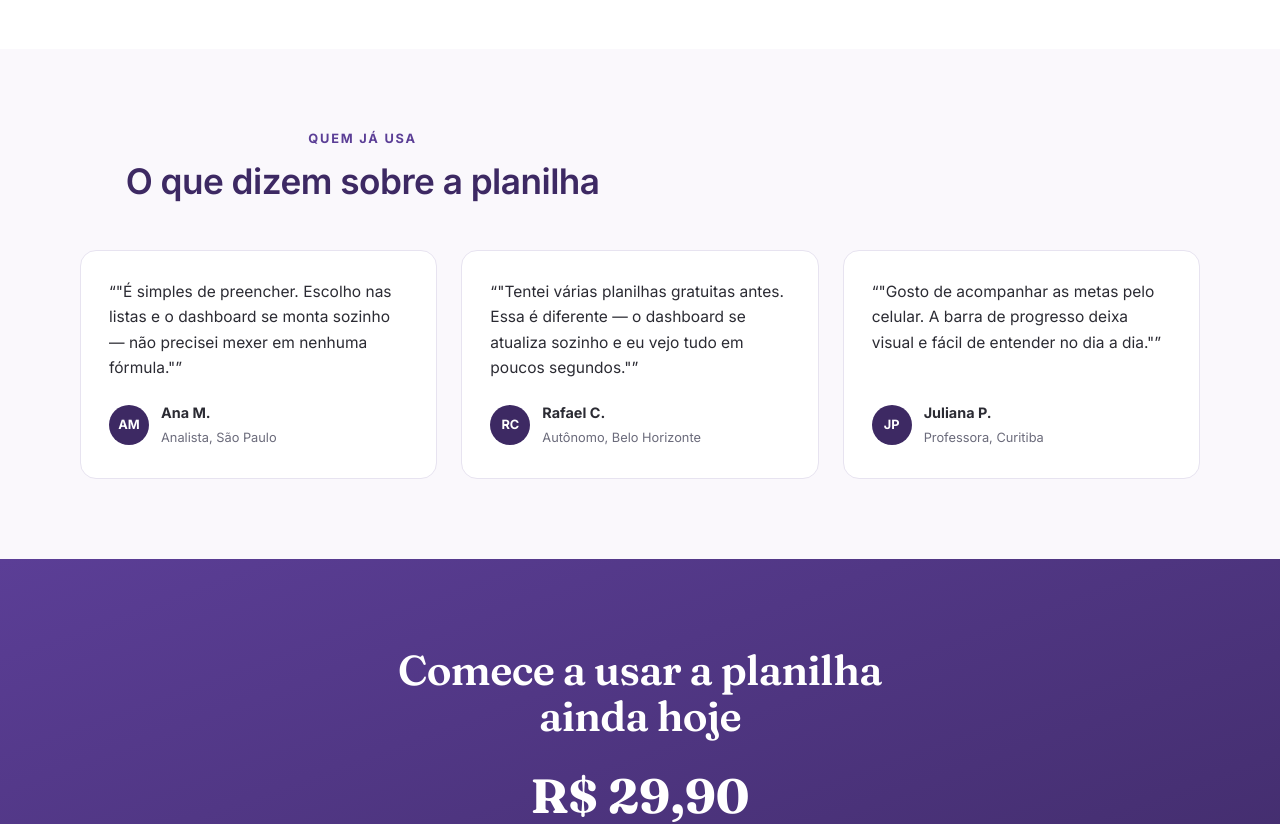
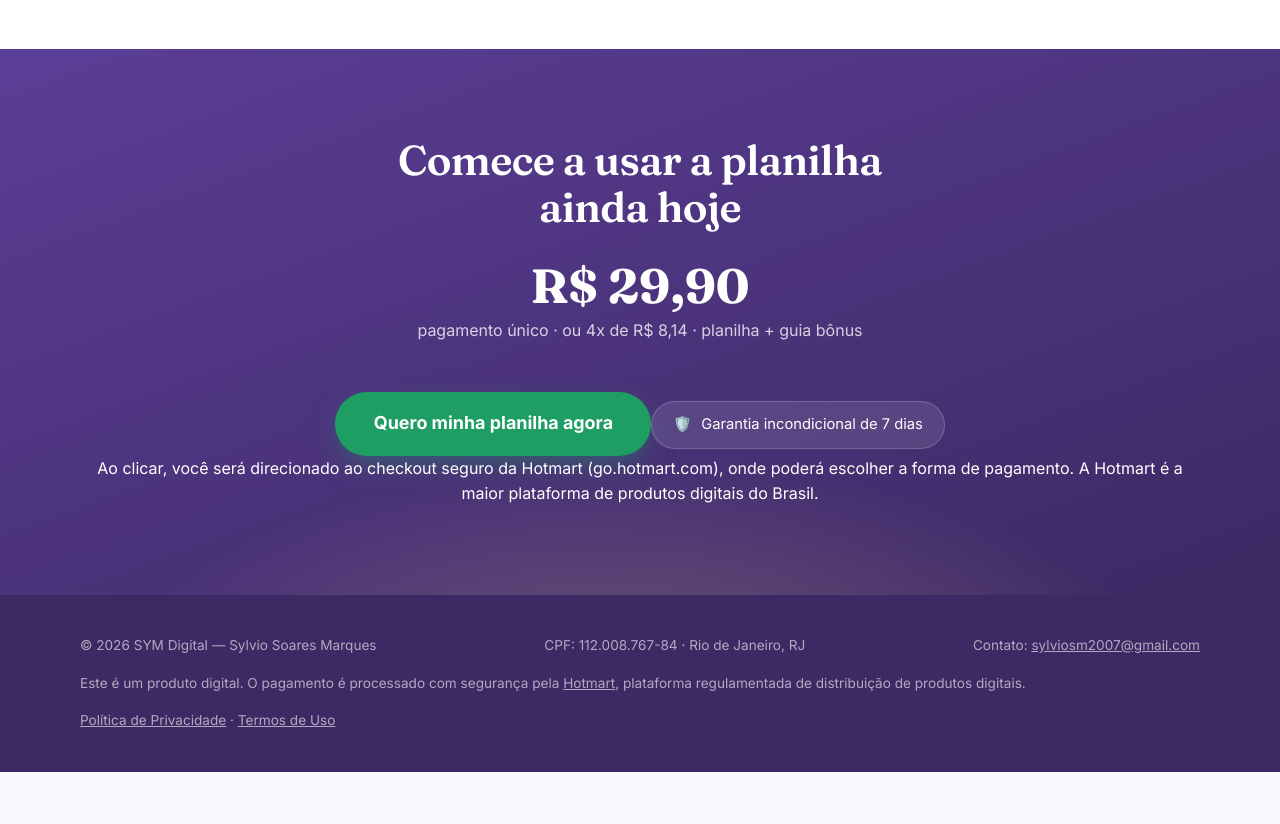
Before and after one commit to covertitoN/landing-planilha-financeira, a Next.js app: page / in a window 1280 px wide. Shown: the part 3880-4704 px from the top of the page. After the commit the page ends 4652 px from the top, so only its background shows below. Built offline with nearby package versions, Linux system fonts and the light colour scheme.

Commit message:
Remove testimonials and update footer details
Removed testimonials section and updated footer content.

```diff
--- a/app/page.js
+++ b/app/page.js
@@ -160,47 +160,7 @@ export default function Home() {
           </div>
         </div>
       </section>
-        {/* ==================== DEPOIMENTOS ==================== */}
-        <section className="testimonials">
-          <div className="wrap">
-            <div className="section-head">
-              <p className="kicker">Quem já usa</p>
-              <h2>O que dizem sobre a planilha</h2>
-            </div>
-            <div className="testi-grid">
-              <div className="testi-card">
-                <p className="testi-text">"É simples de preencher. Escolho nas listas e o dashboard se monta sozinho — não precisei mexer em nenhuma fórmula."</p>
-                <div className="testi-author">
-                  <div className="testi-avatar">AM</div>
-                  <div>
-                    <strong>Ana M.</strong>
-                    <span>Analista, São Paulo</span>
-                  </div>
-                </div>
-              </div>
-              <div className="testi-card">
-                <p className="testi-text">"Tentei várias planilhas gratuitas antes. Essa é diferente — o dashboard se atualiza sozinho e eu vejo tudo em poucos segundos."</p>
-                <div className="testi-author">
-                  <div className="testi-avatar">RC</div>
-                  <div>
-                    <strong>Rafael C.</strong>
-                    <span>Autônomo, Belo Horizonte</span>
-                  </div>
-                </div>
-              </div>
-              <div className="testi-card">
-                <p className="testi-text">"Gosto de acompanhar as metas pelo celular. A barra de progresso deixa visual e fácil de entender no dia a dia."</p>
-                <div className="testi-author">
-                  <div className="testi-avatar">JP</div>
-                  <div>
-                    <strong>Juliana P.</strong>
-                    <span>Professora, Curitiba</span>
-                  </div>
-                </div>
-              </div>
-            </div>
-          </div>
-        </section>
+
       {/* ===================== CTA FINAL ===================== */}
       <section className="final">
         <div className="wrap">
@@ -214,20 +174,26 @@ export default function Home() {
             <span>🛡️</span> Garantia incondicional de 7 dias
           </div>
           <p className="checkout-note">
-            Pagamento processado com segurança pela Hotmart. Você será
-            redirecionado para o checkout oficial (go.hotmart.com).
+            Ao clicar, você será direcionado ao checkout seguro da Hotmart
+            (go.hotmart.com), onde poderá escolher a forma de pagamento.
+            A Hotmart é a maior plataforma de produtos digitais do Brasil.
           </p>
         </div>
       </section>
 
       <footer>
         <div className="wrap">
-          <span>© {new Date().getFullYear()} Planilha Financeira Completa · Sylvio Marques</span>
+          <span>© {new Date().getFullYear()} SYM Digital — Sylvio Soares Marques</span>
+          <span>CPF: 112.008.767-84 · Rio de Janeiro, RJ</span>
           <span>
             Contato: <a href="mailto:sylviosm2007@gmail.com">sylviosm2007@gmail.com</a>
           </span>
           <span>
-            Pagamento processado pela Hotmart ·{' '}
+            Este é um produto digital. O pagamento é processado com segurança pela{' '}
+            <a href="https://www.hotmart.com" target="_blank" rel="noopener noreferrer">Hotmart</a>,
+            plataforma regulamentada de distribuição de produtos digitais.
+          </span>
+          <span>
             <a href="/privacidade">Política de Privacidade</a> ·{' '}
             <a href="/termos">Termos de Uso</a>
           </span>
```
